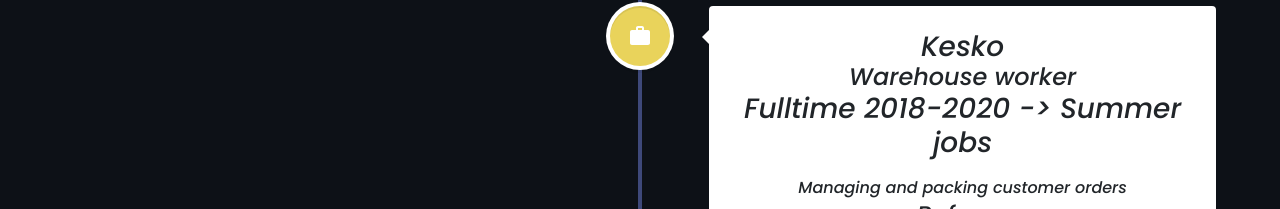
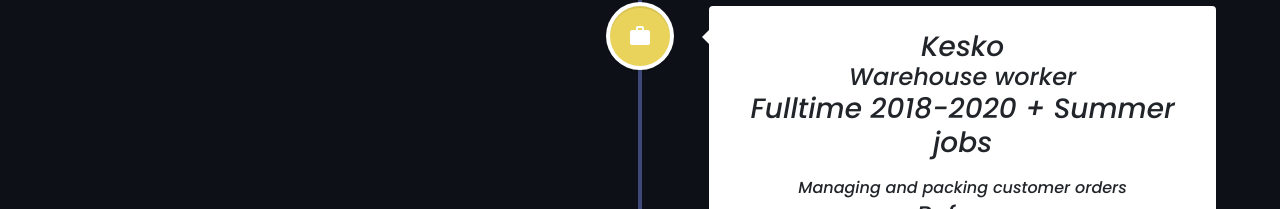
Before and after one commit to Eero28/Portfolio-react, a React (Create React App) app in the folder portfolio/: page /experience in a window 1280 px wide. Shown: the part 347-556 px from the top of the page. Built offline with nearby package versions, Linux system fonts and the light colour scheme.

Commit message:
fix typo

```diff
--- a/portfolio/src/pages/Experience.js
+++ b/portfolio/src/pages/Experience.js
@@ -32,7 +32,7 @@
           <h4 className="vertical-timeline-element-subtitle">
             Warehouse worker
           </h4>
-          <h3>Fulltime 2018-2020 -> Summer jobs</h3>
+          <h3>Fulltime 2018-2020 + Summer jobs</h3>
           <p>
             Managing and packing customer orders
           </p>
```
